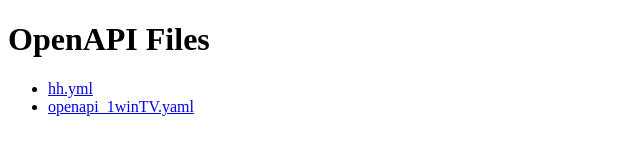
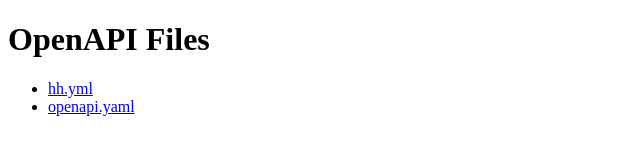
Before and after one commit to malkov163/test1, a plain HTML site: page index.html in a window 1280 px wide. Shown: the full height of the page, 0-640 px from the left. Drawn offline with Linux system fonts and the light colour scheme.

Commit message:
Update index.html

```diff
--- a/index.html
+++ b/index.html
@@ -9,7 +9,7 @@
     <h1>OpenAPI Files</h1>
     <ul>
         <li><a href="redoc.html?spec=openapi/hh.yml">hh.yml</a></li>
-        <li><a href="redoc.html?spec=openapi/openapi_1winTV.yaml">openapi_1winTV.yaml</a></li>
+        <li><a href="redoc.html?spec=openapi/openapi.yaml">openapi.yaml</a></li>
         <!-- Добавьте ссылки для других файлов OpenAPI по аналогии -->
     </ul>
 </body>
```
